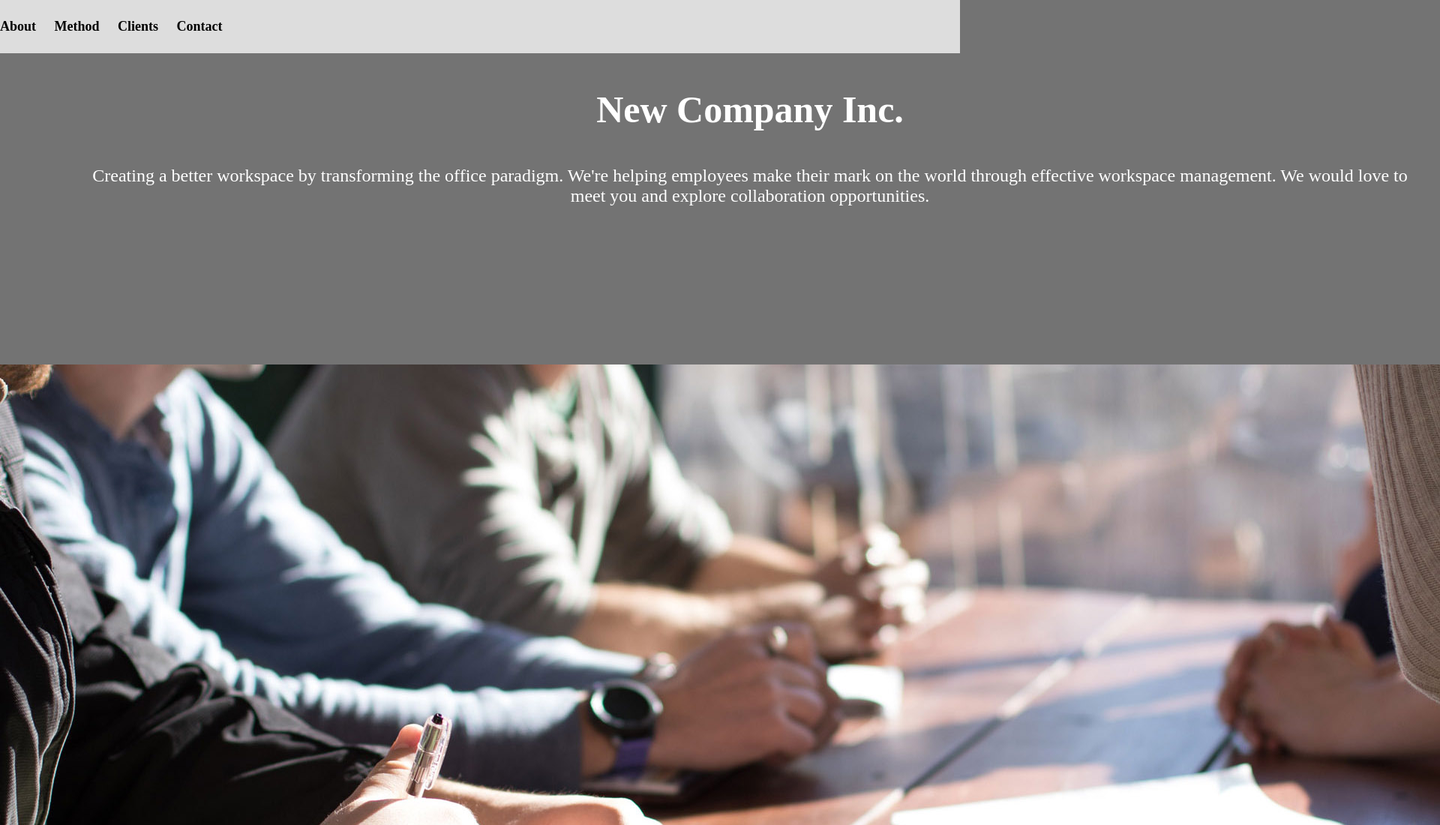
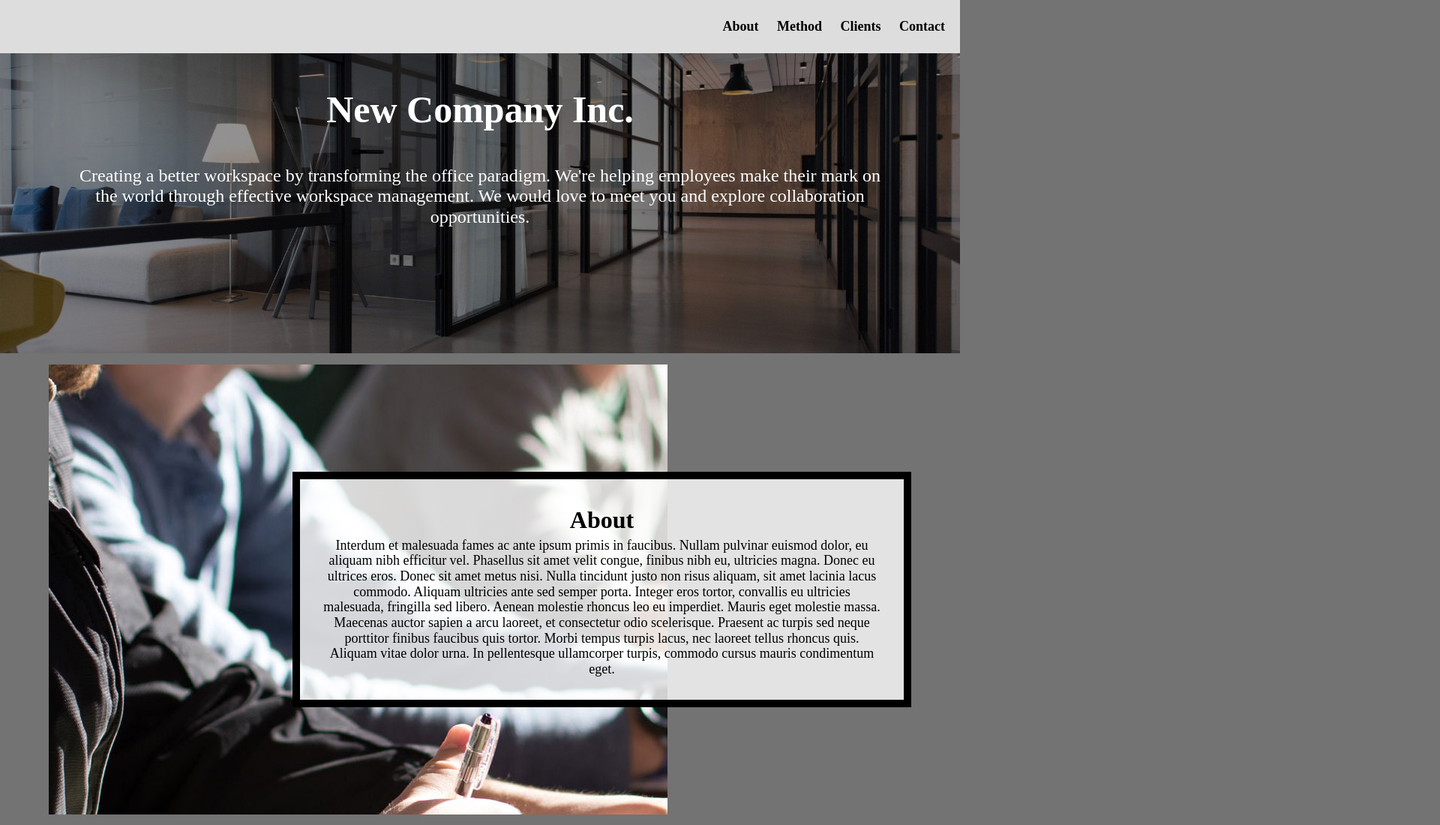
Before and after one commit to ethansny/hw3_grid_23, a plain HTML site: page index.html in a window 1280 px wide. Shown: the top 1100 px of the page at 75% size, 1920 px wide, since content can reach past the window. Drawn offline with Linux system fonts and the light colour scheme.

Commit message:
Add files via upload

```diff
--- a/css/style.css
+++ b/css/style.css
@@ -149,18 +149,22 @@ nav li:focus {
 
 /* Step 4: Write selector/rule property to style the container */
 .container {
+  width: 100%;
   display: grid;
   grid-template-columns: 1fr 5fr 1fr;
   gap: 15px;
-  width: 100%;
+}
+
+.container div {
+  overflow: hidden;
 }
 
 /* Step 5: Write selector/rule property to add the background image to the
 first div in the grid  and place it in the grid. */
 
-.container:first-child {
-  grid-column: 1 / span 3;
-
+.container div:first-child {
+  grid-column-start: 1;
+  grid-column-end: -1;
   background-image: url(../images/header.jpg);
 }
 
@@ -170,34 +174,34 @@ first div in the grid  and place it in the grid. */
 
 /* Steps 6 and 7: Write the selector/rule properties to add place the next elements in the next
  four rows in the grid. */
-.about .method .clients .contact {
-  grid-column: 2/3;
-  overflow: hidden;
-}
-.about{
-grid-row-start: 2;
+
+
+.about,.method,.clients,.contact {
+  grid-column-start: 2;
+  grid-column-end: 3;
 
 }
 
-.method{
-  grid-row-start: 3;
+.about-image, .method-image, .clients-image, .contact-image {
+  grid-column: 1 / -1;
+  max-height: 600px;
+}
 
+.about{
+  grid-row: 2/3;
 }
-.clients{
-  grid-row-start: 4;
+.method {
+  grid-row:3/4;
 
 }
 
-.contact{
-  grid-row-start: 5;
-
+.clients {
+  grid-row:4/5;
 }
 
-.about-image .method-image .clients-image .contact-image{
-grid-column-start: 1;
-grid-column-end: 4;
-max-height: 600px;
-overflow: hidden;
+.contact {
+  grid-row:5/6;
+
 }
 
 .about-image {
@@ -222,9 +226,38 @@ overflow: hidden;
 
 /* Step 8: Write the selector/rule property to style the .text-block class. */
 
+.text-block{
+  text-align: center;
+  margin-top: auto;
+  margin-bottom: auto;
+}
 
 /* Add your media query here */
 
+@media only screen and (min-width: 800px){
+
+  nav{
+    text-align: right;
+  }
+.container{
+  display: grid;
+  grid-template-columns: 50px auto 500px auto 50px;
+}
+
+.about,.clients,.method-image,.contact-image{
+  grid-column: 3 / span 2 ;
+
+}
+
+
+.method,.contact,.about-image,.clients-image{
+  grid-column: 2 / span 2;
+}
+
+.text-block{
+  max-height: 250px;
+  overflow: auto;
+}
 
 /* Step 9: Write the selector/rule property to style the nav element */
 
```
